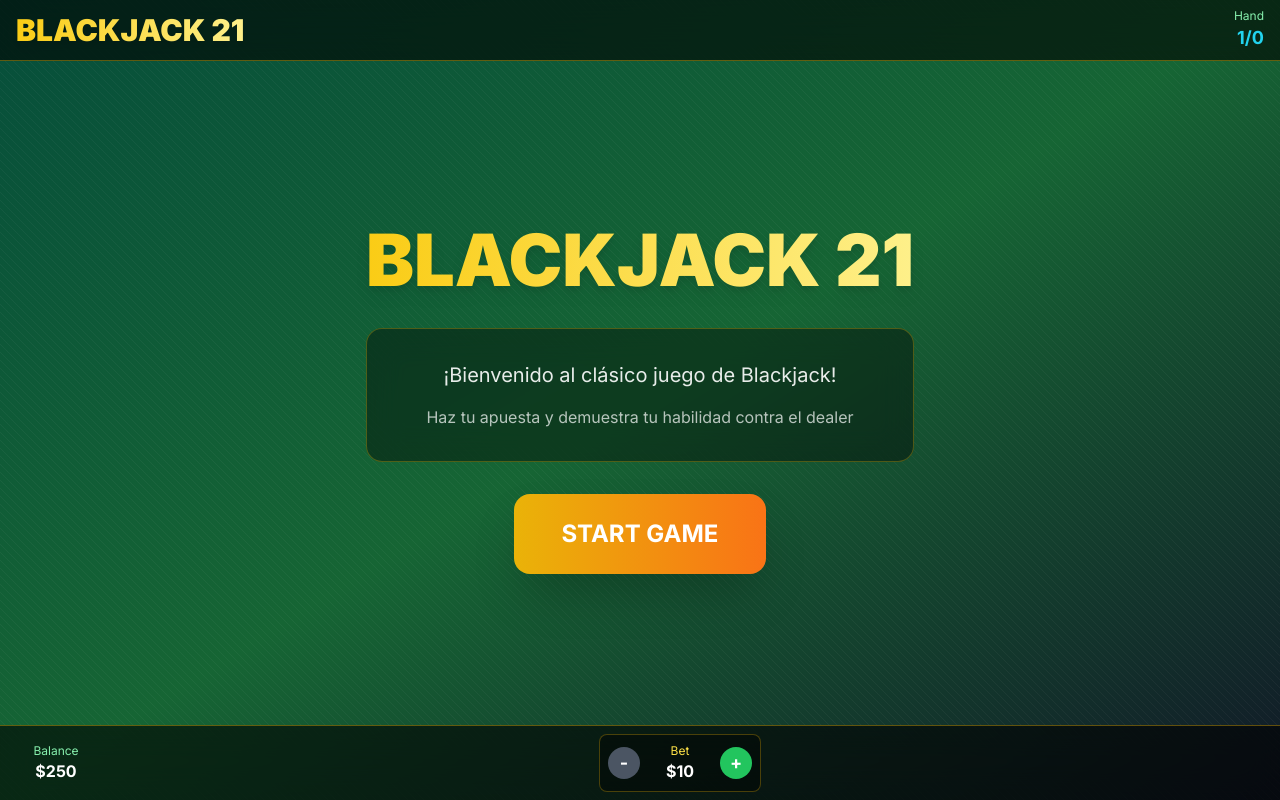
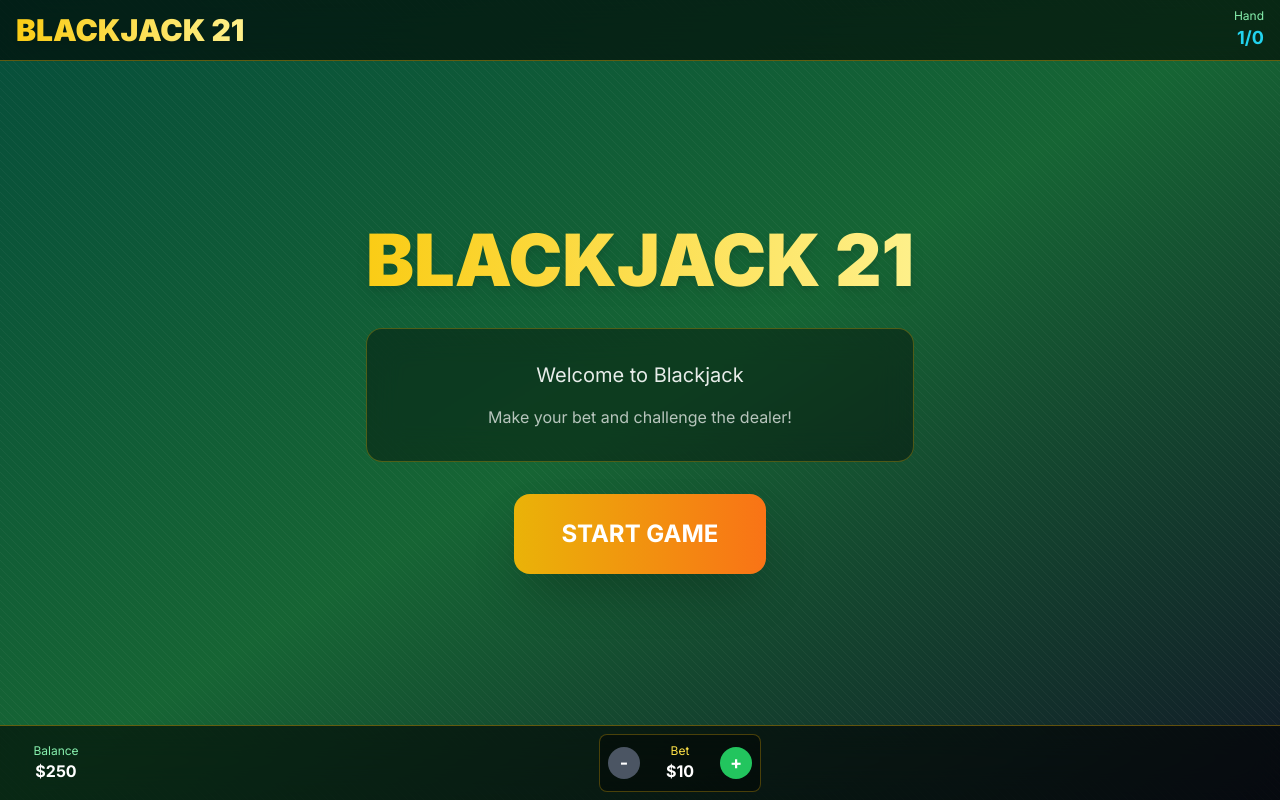
Before and after one commit to itscarlosvg/Blackjack, a React (Vite) app: page / in a window 1280 px wide. Built offline with nearby package versions, Linux system fonts and the light colour scheme.

Commit message:
fix: table.jsx fixed

```diff
--- a/src/components/Table.jsx
+++ b/src/components/Table.jsx
@@ -809,10 +809,10 @@ export default function Table() {
               {/* Mensaje de bienvenida */}
               <div className="bg-black/40 backdrop-blur-lg rounded-2xl p-6 sm:p-8 border border-yellow-500/30 mb-8">
                 <p className="text-white/90 text-lg sm:text-xl mb-4">
-                  ¡Bienvenido al clásico juego de Blackjack!
+                  Welcome to Blackjack
                 </p>
                 <p className="text-white/70 text-sm sm:text-base">
-                  Haz tu apuesta y demuestra tu habilidad contra el dealer
+                  Make your bet and challenge the dealer!
                 </p>
               </div>
 
```
